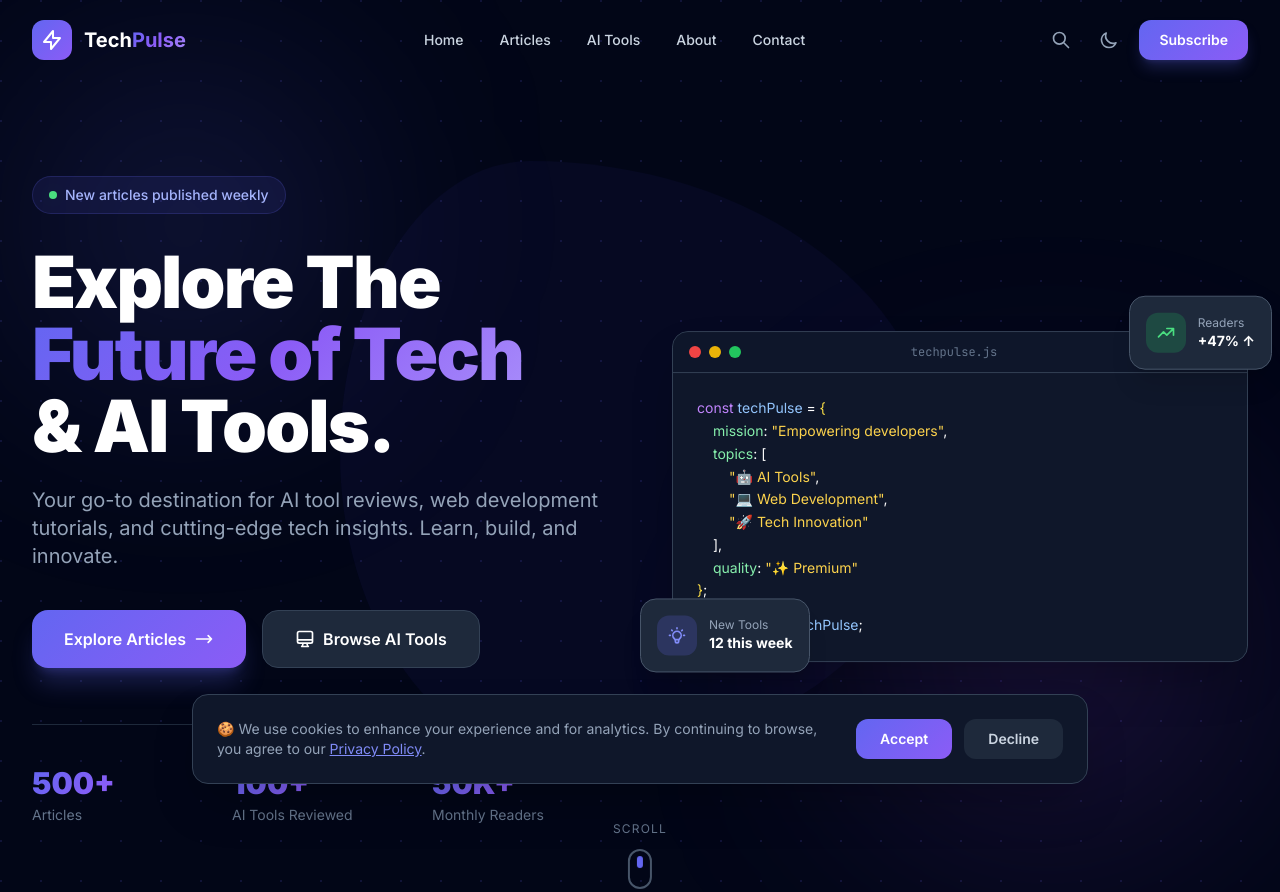
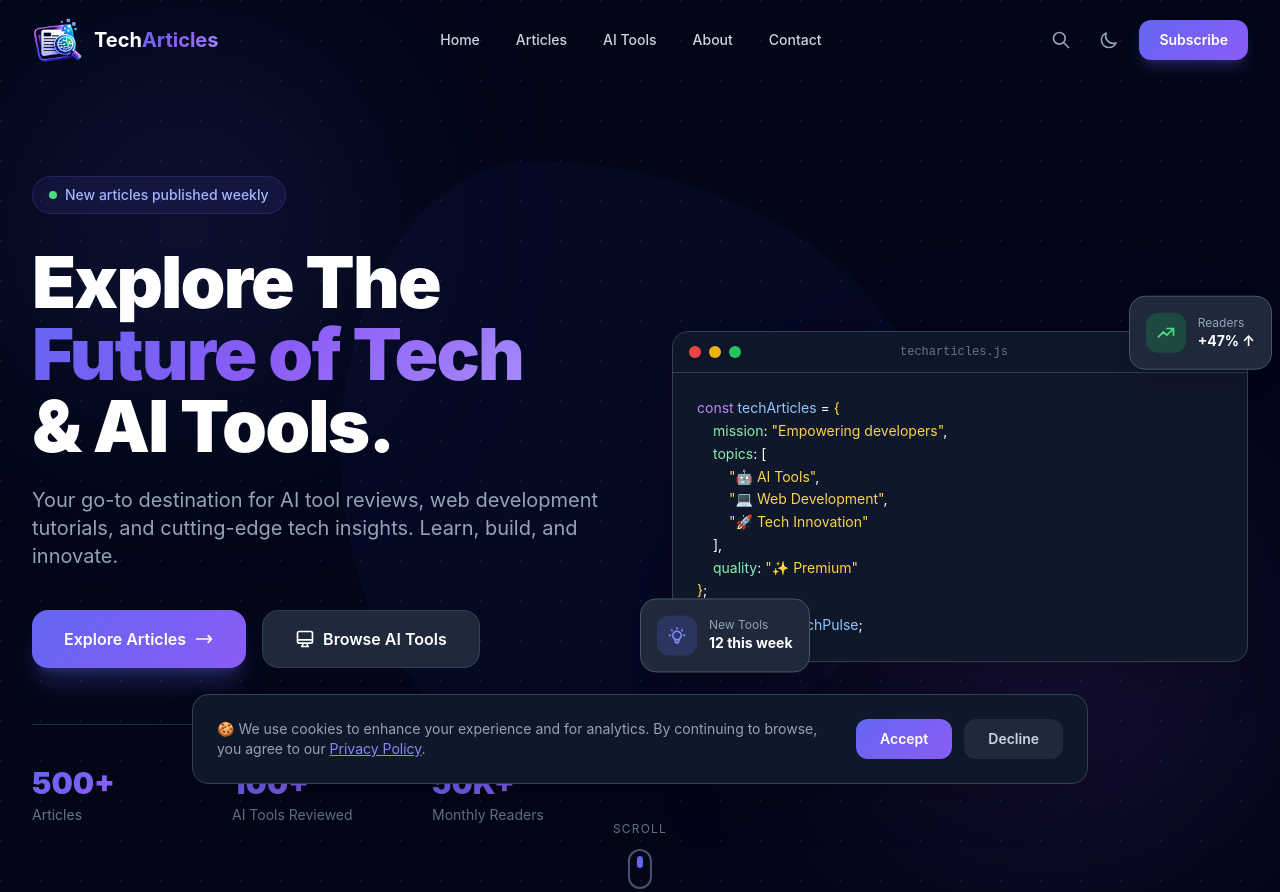
Before and after one commit to Abdullaha1b2c3d4/TechPulse, a plain HTML site: page index.html in a window 1280 px wide. Shown: the top 892 px of the page. Drawn offline with nearby package versions, Linux system fonts and the light colour scheme; no server answers.

Commit message:
Initial Commit

```diff
--- a/index.html
+++ b/index.html
@@ -3,13 +3,12 @@
 <head>
     <meta charset="UTF-8">
     <meta name="viewport" content="width=device-width, initial-scale=1.0">
-    <title>TechPulse — AI Tools, Web Development & Tech Insights</title>
+    <title>Tech Articles</title>
+    <link rel="icon" type="image/png" href="favicon.png">
     <meta name="description" content="Explore the latest AI tools, web development tutorials, and tech insights. Stay ahead with in-depth reviews, guides, and industry news.">
     <meta name="keywords" content="AI tools, web development, tech news, programming, artificial intelligence, coding tutorials">
     <script src="https://cdn.tailwindcss.com"></script>
     <script src="https://identity.netlify.com/v1/netlify-identity-widget.js"></script>
-    <link rel="preconnect" href="https://fonts.googleapis.com">
-    <link href="https://fonts.googleapis.com/css2?family=Inter:wght@300;400;500;600;700;800;900&family=JetBrains+Mono:wght@400;500;600&display=swap" rel="stylesheet">
     <script>
         tailwind.config = {
             theme: {
@@ -204,12 +203,11 @@
             <div class="flex items-center justify-between h-16 lg:h-20">
                 <!-- Logo -->
                 <a href="#" class="flex items-center space-x-3 group">
-                    <div class="w-10 h-10 gradient-bg rounded-xl flex items-center justify-center transform group-hover:rotate-12 transition-transform duration-300">
-                        <svg class="w-6 h-6 text-white" fill="none" stroke="currentColor" viewBox="0 0 24 24">
-                            <path stroke-linecap="round" stroke-linejoin="round" stroke-width="2" d="M13 10V3L4 14h7v7l9-11h-7z"/>
-                        </svg>
+                    <div class="">
+                         <img src="images/logo2.png" width="50px" alt="">
                     </div>
-                    <span class="text-xl font-bold">Tech<span class="gradient-text">Pulse</span></span>
+                    <span class="text-xl font-bold">Tech<span class="gradient-text">Articles</span></span>
+
                 </a>
 
                 <!-- Desktop Menu -->
@@ -357,12 +355,12 @@
                                     <div class="w-3 h-3 rounded-full bg-yellow-500"></div>
                                     <div class="w-3 h-3 rounded-full bg-green-500"></div>
                                 </div>
-                                <span class="text-xs text-dark-500 font-mono">techpulse.js</span>
+                                <span class="text-xs text-dark-500 font-mono">techarticles.js</span>
                                 <div class="w-16"></div>
                             </div>
                             <!-- Code Content -->
                             <div class="p-6 font-mono text-sm leading-relaxed">
-                                <div><span class="text-purple-400">const</span> <span class="text-blue-300">techPulse</span> <span class="text-white">=</span> <span class="text-yellow-300">{</span></div>
+                                <div><span class="text-purple-400">const</span> <span class="text-blue-300">techArticles</span> <span class="text-white">=</span> <span class="text-yellow-300">{</span></div>
                                 <div class="ml-4"><span class="text-green-300">mission</span><span class="text-white">:</span> <span class="text-amber-300">"Empowering developers"</span><span class="text-white">,</span></div>
                                 <div class="ml-4"><span class="text-green-300">topics</span><span class="text-white">:</span> <span class="text-white">[</span></div>
                                 <div class="ml-8"><span class="text-amber-300">"🤖 AI Tools"</span><span class="text-white">,</span></div>
@@ -979,7 +977,9 @@
 
     <!-- ============ JAVASCRIPT ============ -->
      <script src="https://cdn.jsdelivr.net/npm/marked/marked.min.js"></script>
-    <script src="script.js"></script>
-
+   <script src="script.js"></script>
+    <div>
+        <h1 class="text-red-500">Hello Mother fucker</h1>
+    </div>
 </body>
 </html>
--- a/script.js
+++ b/script.js
@@ -1,4 +1,3 @@
-
         // ========== DATA ARRAYS ==========
 let articles = [];
 let aiTools = [];
```
Also changed, not shown: favicon.png (added), images/logo.png (added), images/logo2.png (added).
